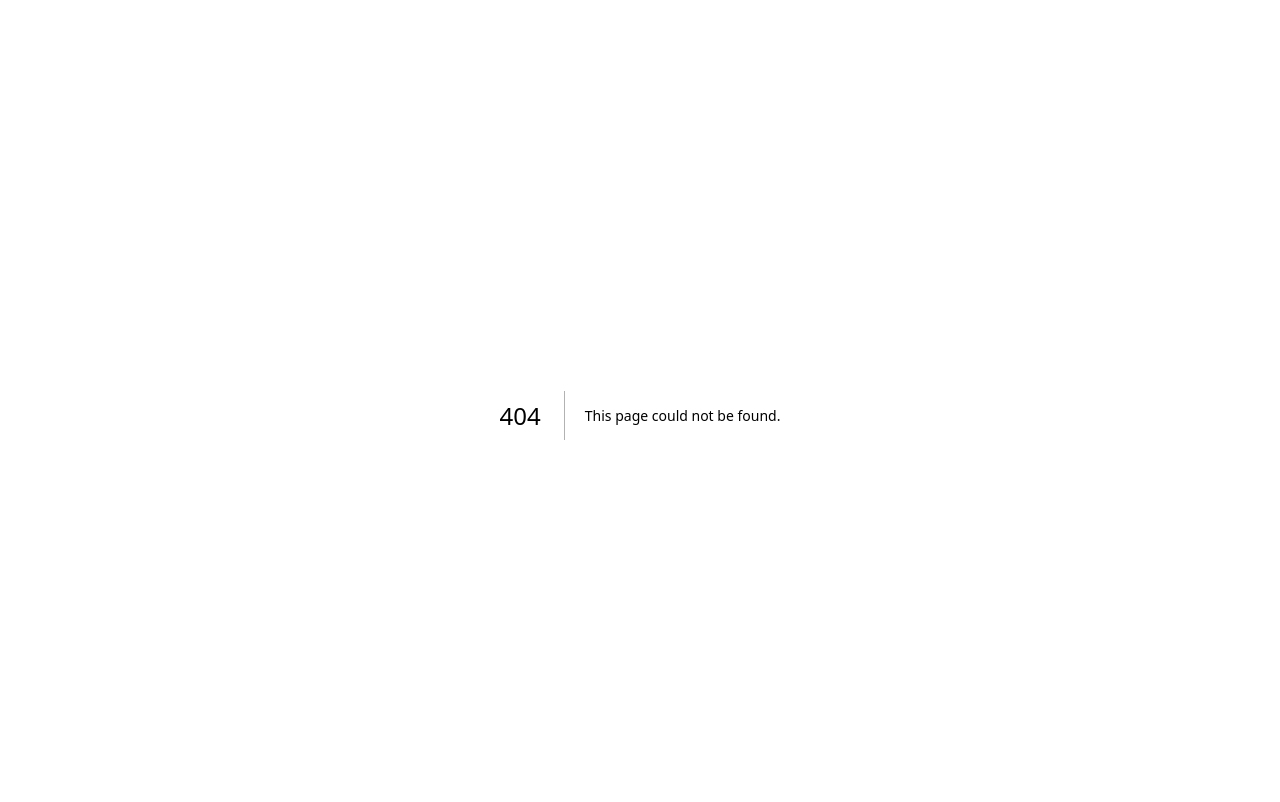
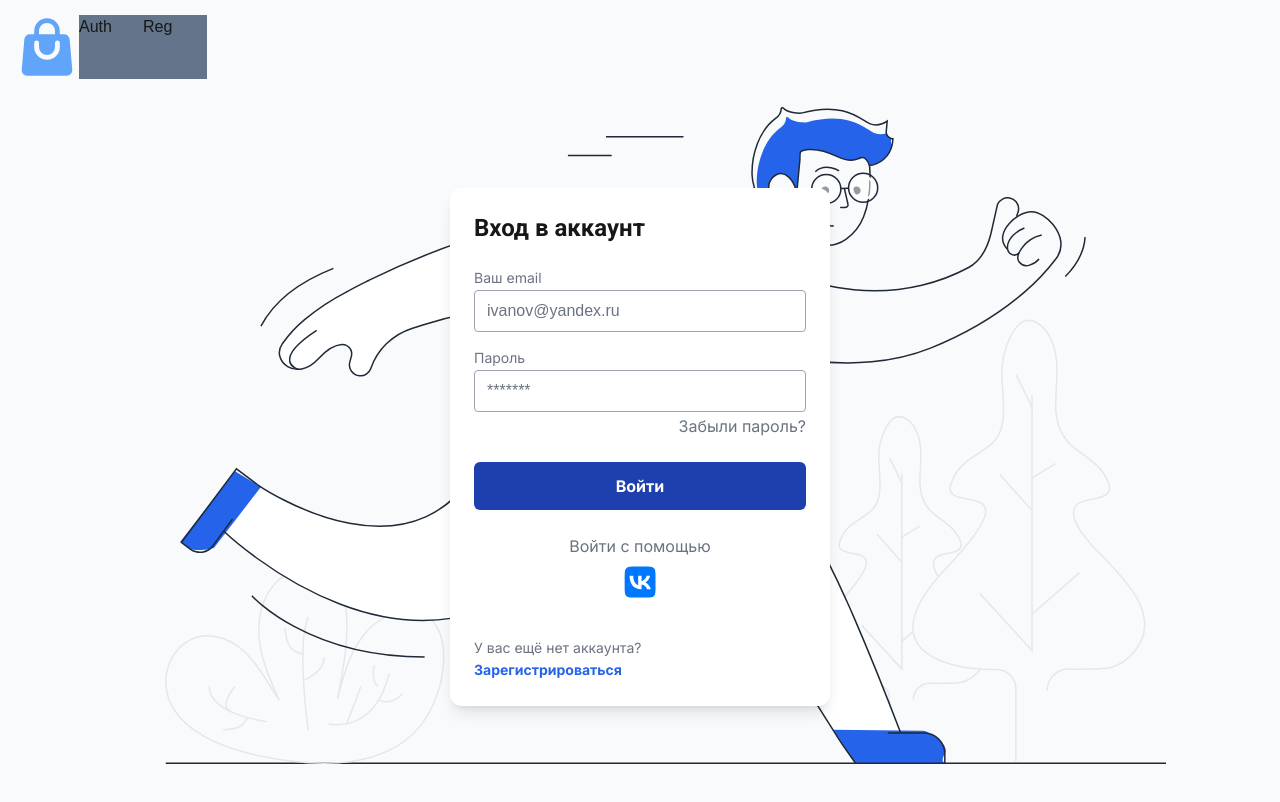
Before and after one commit to Bormxx/ecommerce, a Next.js app: page /auth in a window 1280 px wide. Before the commit this address had no page. Shown: the top 802 px of the page. Built offline with nearby package versions, Linux system fonts and the light colour scheme.

Commit message:
added auth-background-componenet && created auth and registration pages templates

```diff
--- a/src/components/auth/auth-form.tsx
+++ b/src/components/Auth/AuthForm.tsx
@@ -6,14 +6,22 @@ import FormButton from "../FormsComponents/FormButton";
 import AlterAuth from "../FormsComponents/AlterAuth";
 import FormFooter from "../FormsComponents/FormFooter";
 
-const a = () => {console.log(5)} // Тестовая функция
+const getFormData = (e: React.FormEvent<HTMLFormElement>) => {
+  e.preventDefault();
+
+  const form = e.target as HTMLFormElement;
+  const formData = new FormData(form);
+  const val = Object.fromEntries(formData) as { login: string, password: string};
+  console.log(val);
+  form.reset();
+}
 
 export default function AuthForm() {
   return (
-    <div className="flex flex-col max-w-[380px] p-6 gap-10 shadow-lg rounded-xl">
+    <div className="flex flex-col min-w-[380px] p-6 gap-10 shadow-lg rounded-xl bg-white">
       <div className="flex flex-col gap-6">
         <FormHeader text={"Вход в аккаунт"} />
-        <form action={a} className="flex flex-col gap-6">
+        <form onSubmit={getFormData} className="flex flex-col gap-6">
           <Fieldset className="flex flex-col gap-4">
             <FormField name={"login"} type={"text"} text={"Ваш email"} placeholder={"ivanov@yandex.ru"} />
             <FormField name={"password"} type={"password"} text={"Пароль"} placeholder={"*******"}>
@@ -24,7 +32,7 @@ export default function AuthForm() {
         </form>
         <AlterAuth text={"Войти с помощью"} />
       </div>
-      <FormFooter text={"У вас ещё нет аккаунта?"} link={""} />
+      <FormFooter headerText={"У вас ещё нет аккаунта?"} link={"/registration"} footerText={"Зарегистрироваться"} />
     </div>
   );
 }
--- a/src/components/FormsComponents/FormFooter.tsx
+++ b/src/components/FormsComponents/FormFooter.tsx
@@ -2,20 +2,21 @@ import { inter } from "@/app/fonts";
 import Link from "next/link";
 
 type FormFooterProps = {
-  text: string,
+  headerText: string,
+  footerText: string,
   link: string
 }
 
 export default function FormFooter( props: FormFooterProps ) {
   return (
     <div className="gap-[2px]">
-      <p className={`${inter.className} font-normal text-sm text-gray-500`}>{props.text}</p>
+      <p className={`${inter.className} font-normal text-sm text-gray-500`}>{props.headerText}</p>
       <Link
         href={props.link}
-        className={`${inter.className} font-bold text-sm text-blue-600`}
+        className={`${inter.className} font-bold text-sm text-blue-600 hover:text-blue-800 visited:text-purple-600 visited:hover:text-purple-800`}
       >
-      Зарегистрироваться
-        </Link>
+        {props.footerText}
+      </Link>
     </div>
   );
 }
--- /dev/null
+++ b/src/components/FormsComponents/MainBackground.tsx
@@ -0,0 +1,13 @@
+import { ReactNode } from "react";
+
+type MainBackgroundProps = {
+  children: ReactNode
+}
+
+export default function MainBackground( props: MainBackgroundProps ) {
+  return (
+    <div className="bg-[url('/images/sport.svg')] bg-custom-right bg-no-repeat grow place-content-center place-items-center">
+      { props.children }
+    </div>
+  );
+}
--- a/src/components/registration/registr-form.tsx
+++ b/src/components/Registration/RegistrForm.tsx
@@ -7,7 +7,7 @@ import FormFooter from "../FormsComponents/FormFooter";
 
 export default function RegistrForm() {
   return (
-    <div className="flex flex-col max-w-[380px] p-6 gap-10 shadow-lg rounded-xl">
+    <div className="flex flex-col min-w-[380px] p-6 gap-10 shadow-lg rounded-xl bg-white">
       <div className="flex flex-col gap-6">
         <FormHeader text={"Регистрация"} />
         <form action="" className="flex flex-col gap-6">
@@ -22,7 +22,7 @@ export default function RegistrForm() {
         </form>
         <AlterAuth text={"Регистрация с помощью"} />
       </div>
-      <FormFooter text={"Уже зарегистрированы?"} link={""} />
+      <FormFooter headerText={"Уже зарегистрированы?"} link={"/auth"} footerText={"Войти в аккаунт"} />
     </div>
   );
 }
--- /dev/null
+++ b/src/pages/auth/index.tsx
@@ -0,0 +1,20 @@
+import AuthForm from "@/components/Auth/AuthForm";
+import MainBackground from "@/components/FormsComponents/MainBackground";
+import { ShoppingBagIcon } from "@heroicons/react/20/solid";
+import Link from "next/link";
+
+
+export default function Home() {
+  return (
+    <div className="h-screen flex flex-col">
+      <div className="flex">
+        <ShoppingBagIcon className="size-16 text-blue-400"/>
+        <Link href={"/auth"} className="size-16 bg-slate-500">Auth</Link>
+        <Link href={"/registration"} className="size-16 bg-slate-500">Reg</Link>
+      </div>
+      <MainBackground>
+        <AuthForm />
+      </MainBackground>
+    </div>
+  );
+}
--- /dev/null
+++ b/src/pages/registration/index.tsx
@@ -0,0 +1,19 @@
+import MainBackground from "@/components/FormsComponents/MainBackground";
+import RegistrForm from "@/components/Registration/RegistrForm";
+import { ShoppingBagIcon } from "@heroicons/react/20/solid";
+import Link from "next/link";
+
+export default function Home() {
+  return (
+    <div className="h-screen flex flex-col">
+      <div className="flex">
+        <ShoppingBagIcon className="size-16 text-blue-400"/>
+        <Link href={"/auth"} className="size-16 bg-slate-500">Auth</Link>
+        <Link href={"/registration"} className="size-16 bg-slate-500">Reg</Link>
+      </div>
+      <MainBackground>
+        <RegistrForm />
+      </MainBackground>
+    </div>
+  );
+}
--- a/tailwind.config.ts
+++ b/tailwind.config.ts
@@ -14,6 +14,9 @@ export default {
         foreground: "var(--foreground)",
       },
     },
+    backgroundPosition: {
+      'custom-right': 'top 35% right 40%'
+    }
   },
   plugins: [Forms],
 } satisfies Config;
```
Also changed, not shown: public/images/sport.svg (added).
